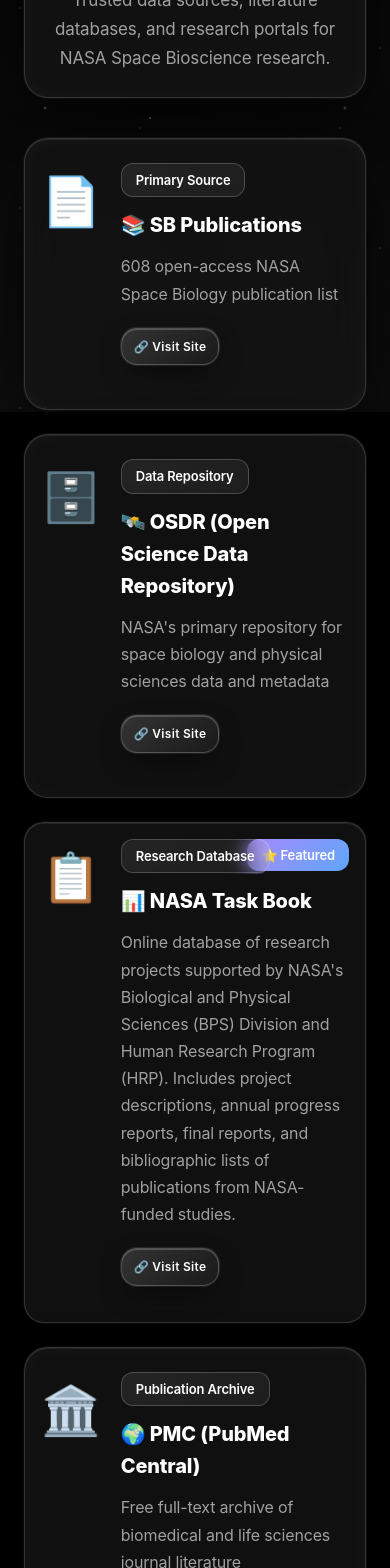
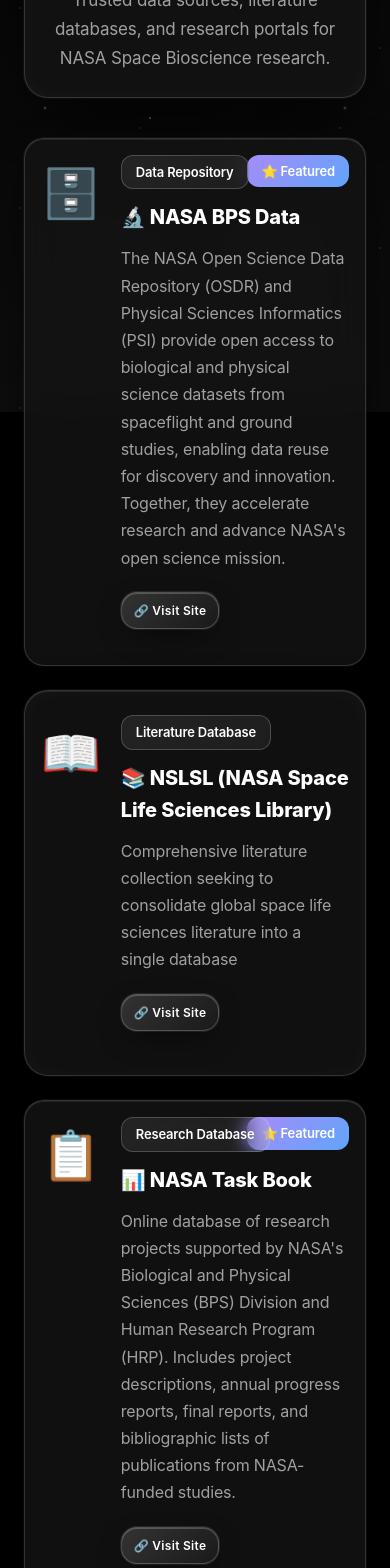
Before and after one commit to RiosenBeq/NASA, a Next.js app in the folder ui/: page /resources in a window 390 px wide. Shown: the part 432-2000 px from the top of the page. Built offline with nearby package versions, Linux system fonts and the light colour scheme.

Commit message:
mobile responsive homepage + analytics TR translation + updated resources

```diff
--- a/ui/src/app/resources/page.tsx
+++ b/ui/src/app/resources/page.tsx
@@ -43,18 +43,19 @@
   const resources = {
     tr: [
       {
-        title: "📚 SB Publications",
-        desc: "608 açık erişimli NASA Space Biology yayın listesi",
-        url: "https://github.com/jgalazka/SB_publications/tree/main",
-        category: "Primary Source",
-        icon: "📄"
+        title: "🔬 NASA BPS Data",
+        desc: "NASA Open Science Data Repository (OSDR) ve Physical Sciences Informatics (PSI), uzay uçuşu ve yer çalışmalarından elde edilen biyolojik ve fiziksel bilim veri setlerine açık erişim sağlar. Veri yeniden kullanımını, keşfi ve yeniliği mümkün kılarak araştırmayı hızlandırır ve NASA'nın açık bilim misyonunu ilerletir.",
+        url: "https://science.nasa.gov/biological-physical/data/",
+        category: "Data Repository",
+        icon: "🗄️",
+        featured: true
       },
       {
-        title: "🛰️ OSDR (Open Science Data Repository)",
-        desc: "NASA'nın uzay biyolojisi ve fiziksel bilimler verileri için birincil veri ve metadata deposu",
-        url: "https://www.nasa.gov/osdr/",
-        category: "Data Repository",
-        icon: "🗄️"
+        title: "📚 NSLSL (NASA Space Life Sciences Library)",
+        desc: "Küresel uzay yaşam bilimleri literatürünü tek bir veritabanında birleştirmeyi amaçlayan kapsamlı literatür koleksiyonu",
+        url: "https://public.ksc.nasa.gov/nslsl/",
+        category: "Literature Database",
+        icon: "📖"
       },
       {
         title: "📊 NASA Task Book",
@@ -65,34 +66,29 @@
         featured: true
       },
       {
-        title: "🌍 PMC (PubMed Central)",
-        desc: "Biyomedikal ve yaşam bilimleri dergi literatürünün ücretsiz tam metin arşivi",
-        url: "https://www.ncbi.nlm.nih.gov/pmc/",
-        category: "Publication Archive",
-        icon: "🏛️"
-      },
-      {
-        title: "🚀 NASA Biological & Physical Sciences",
-        desc: "NASA'nın uzay biyolojisi ve fiziksel bilimler araştırmaları ana portalı",
-        url: "https://www.nasa.gov/directorates/somd/space-life-physical-sciences-research-applications/",
-        category: "NASA Portal",
-        icon: "🌌"
+        title: "📄 SB Publications",
+        desc: "608 açık erişimli NASA Space Biology yayın listesi - Bu platformda kullanılan birincil veri kaynağı",
+        url: "https://github.com/jgalazka/SB_publications/tree/main",
+        category: "Primary Source",
+        icon: "📄",
+        featured: true
       }
     ],
     en: [
       {
-        title: "📚 SB Publications",
-        desc: "608 open-access NASA Space Biology publication list",
-        url: "https://github.com/jgalazka/SB_publications/tree/main",
-        category: "Primary Source",
-        icon: "📄"
+        title: "🔬 NASA BPS Data",
+        desc: "The NASA Open Science Data Repository (OSDR) and Physical Sciences Informatics (PSI) provide open access to biological and physical science datasets from spaceflight and ground studies, enabling data reuse for discovery and innovation. Together, they accelerate research and advance NASA's open science mission.",
+        url: "https://science.nasa.gov/biological-physical/data/",
+        category: "Data Repository",
+        icon: "🗄️",
+        featured: true
       },
       {
-        title: "🛰️ OSDR (Open Science Data Repository)",
-        desc: "NASA's primary repository for space biology and physical sciences data and metadata",
-        url: "https://www.nasa.gov/osdr/",
-        category: "Data Repository",
-        icon: "🗄️"
+        title: "📚 NSLSL (NASA Space Life Sciences Library)",
+        desc: "Comprehensive literature collection seeking to consolidate global space life sciences literature into a single database",
+        url: "https://public.ksc.nasa.gov/nslsl/",
+        category: "Literature Database",
+        icon: "📖"
       },
       {
         title: "📊 NASA Task Book",
@@ -103,34 +99,28 @@
         featured: true
       },
       {
-        title: "🌍 PMC (PubMed Central)",
-        desc: "Free full-text archive of biomedical and life sciences journal literature",
-        url: "https://www.ncbi.nlm.nih.gov/pmc/",
-        category: "Publication Archive",
-        icon: "🏛️"
-      },
-      {
-        title: "🚀 NASA Biological & Physical Sciences",
-        desc: "Main portal for NASA space biology and physical sciences research",
-        url: "https://www.nasa.gov/directorates/somd/space-life-physical-sciences-research-applications/",
-        category: "NASA Portal",
-        icon: "🌌"
+        title: "📄 SB Publications",
+        desc: "608 open-access NASA Space Biology publication list - Primary data source used in this platform",
+        url: "https://github.com/jgalazka/SB_publications/tree/main",
+        category: "Primary Source",
+        icon: "📄",
+        featured: true
       }
     ]
   };
 
   const usageTips = {
     tr: [
-      { label: "SB Publications:", desc: "Platform'da bulunan 608 yayının tam listesi için" },
-      { label: "OSDR:", desc: "Ham veri ve metadata'ya erişim için" },
-      { label: "Task Book:", desc: "Devam eden ve tamamlanmış NASA projeleri için" },
-      { label: "PMC:", desc: "Tam metin yayınlara erişim için" }
+      { label: "NASA BPS Data:", desc: "OSDR ve PSI aracılığıyla ham veri setleri ve metadata'ya erişim için" },
+      { label: "NSLSL:", desc: "Uzay yaşam bilimleri literatürünü aramak ve keşfetmek için" },
+      { label: "Task Book:", desc: "Devam eden ve tamamlanmış NASA BPS ve HRP projeleri için detaylı bilgi" },
+      { label: "SB Publications:", desc: "Platform'da bulunan 608 yayının tam GitHub listesi için" }
     ],
     en: [
-      { label: "SB Publications:", desc: "For the complete list of 608 publications on the platform" },
-      { label: "OSDR:", desc: "For access to raw data and metadata" },
-      { label: "Task Book:", desc: "For ongoing and completed NASA projects" },
-      { label: "PMC:", desc: "For full-text publication access" }
+      { label: "NASA BPS Data:", desc: "For access to raw datasets and metadata via OSDR and PSI" },
+      { label: "NSLSL:", desc: "For searching and exploring space life sciences literature" },
+      { label: "Task Book:", desc: "For detailed information on ongoing and completed NASA BPS and HRP projects" },
+      { label: "SB Publications:", desc: "For the complete GitHub list of 608 publications on the platform" }
     ]
   };
 
```
Also changed, not shown: ui/src/app/analytics/page.tsx (+52 -6 lines), ui/src/app/page.tsx (+47 -45 lines), 1 other file (tests, documents, lock files or other folders).
